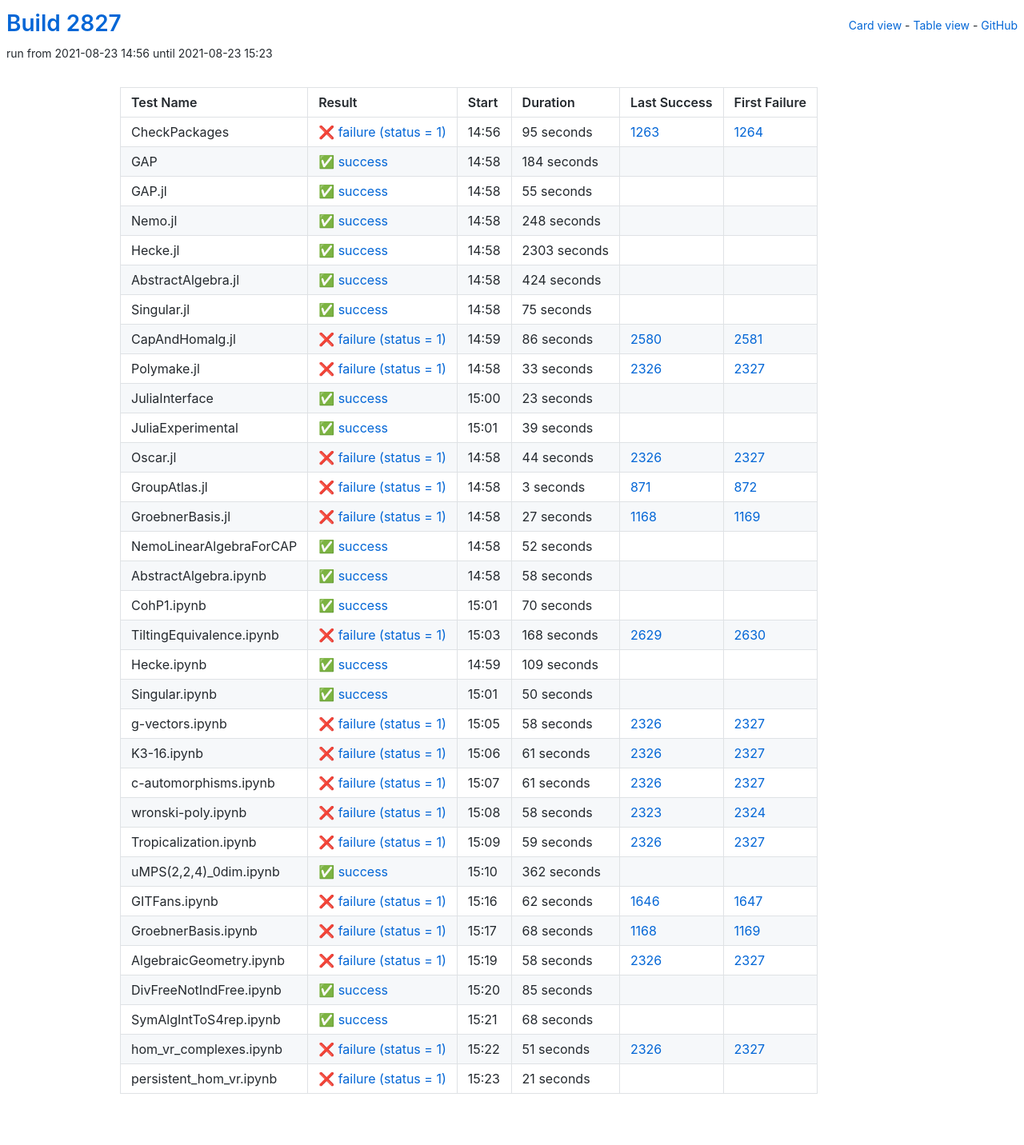
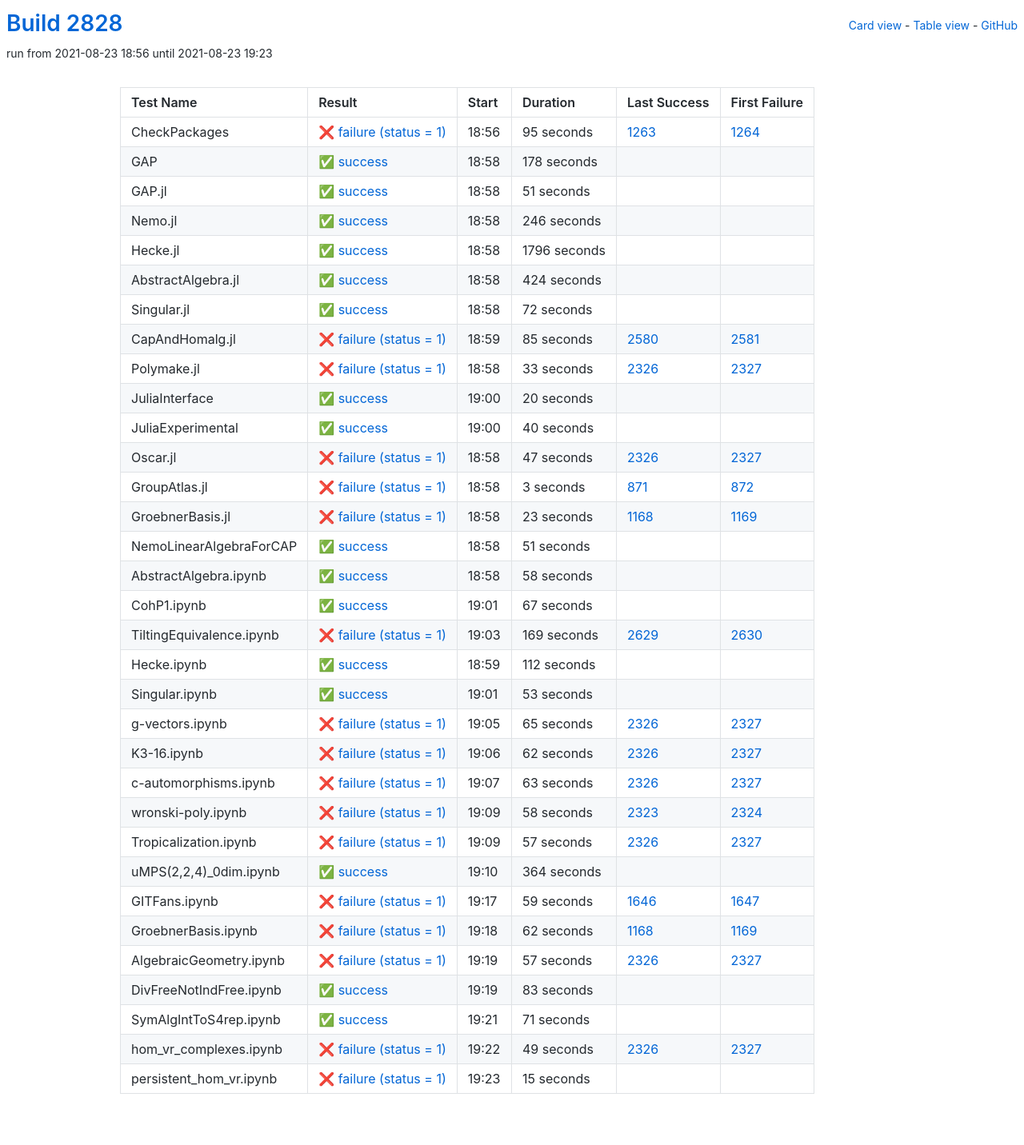
Before and after one commit to oscar-system/oscar-ci-status-stable, a Jekyll site: the page built from table.html, in a window 1280 px wide. Shown: the whole page at 80% size. Built offline with Jekyll 4.4.1, drawn with Linux system fonts in a browser that asks for light colours.

Commit message:
Build #2828

```diff
--- a/_data/ci.yml
+++ b/_data/ci.yml
@@ -1,6 +1,6 @@
 ---
-build: 2827
-build_url: https://oscarci.mathematik.uni-kl.de/job/oscar-stable/2827/
+build: 2828
+build_url: https://oscarci.mathematik.uni-kl.de/job/oscar-stable/2828/
 job: oscar-stable
 organization: oscar-system
 repo: oscar-ci-status-stable
@@ -8,8 +8,8 @@ repourl: https://github.com/oscar-system/oscar-ci-status-stable
 tests:
 - name: CheckPackages
   id: checkpackages
-  log: https://oscarci.mathematik.uni-kl.de/job/oscar-stable/2827/artifact/logs/build-2827/CheckPackages.log
-  start: 2021-08-23 14:56
+  log: https://oscarci.mathematik.uni-kl.de/job/oscar-stable/2828/artifact/logs/build-2828/CheckPackages.log
+  start: 2021-08-23 18:56
   success: false
   exitcode: 1
   status: failure
@@ -20,56 +20,56 @@ tests:
   first_failure_url: https://oscarci.mathematik.uni-kl.de/job/oscar-stable/1264/
 - name: GAP
   id: gap
-  log: https://oscarci.mathematik.uni-kl.de/job/oscar-stable/2827/artifact/logs/build-2827/GAP.log
-  start: 2021-08-23 14:58
+  log: https://oscarci.mathematik.uni-kl.de/job/oscar-stable/2828/artifact/logs/build-2828/GAP.log
+  start: 2021-08-23 18:58
   success: true
   exitcode: 0
   status: success
-  duration: 184
+  duration: 178
   last_success: false
   last_success_url:
   first_failure: false
   first_failure_url:
 - name: GAP.jl
   id: gap-jl
-  log: https://oscarci.mathematik.uni-kl.de/job/oscar-stable/2827/artifact/logs/build-2827/GAP.jl.log
-  start: 2021-08-23 14:58
+  log: https://oscarci.mathematik.uni-kl.de/job/oscar-stable/2828/artifact/logs/build-2828/GAP.jl.log
+  start: 2021-08-23 18:58
   success: true
   exitcode: 0
   status: success
-  duration: 55
+  duration: 51
   last_success: false
   last_success_url:
   first_failure: false
   first_failure_url:
 - name: Nemo.jl
   id: nemo-jl
-  log: https://oscarci.mathematik.uni-kl.de/job/oscar-stable/2827/artifact/logs/build-2827/Nemo.jl.log
-  start: 2021-08-23 14:58
+  log: https://oscarci.mathematik.uni-kl.de/job/oscar-stable/2828/artifact/logs/build-2828/Nemo.jl.log
+  start: 2021-08-23 18:58
   success: true
   exitcode: 0
   status: success
-  duration: 248
+  duration: 246
   last_success: false
   last_success_url:
   first_failure: false
   first_failure_url:
 - name: Hecke.jl
   id: hecke-jl
-  log: https://oscarci.mathematik.uni-kl.de/job/oscar-stable/2827/artifact/logs/build-2827/Hecke.jl.log
-  start: 2021-08-23 14:58
+  log: https://oscarci.mathematik.uni-kl.de/job/oscar-stable/2828/artifact/logs/build-2828/Hecke.jl.log
+  start: 2021-08-23 18:58
   success: true
   exitcode: 0
   status: success
-  duration: 2303
+  duration: 1796
   last_success: false
   last_success_url:
   first_failure: false
   first_failure_url:
 - name: AbstractAlgebra.jl
   id: abstractalgebra-jl
-  log: https://oscarci.mathematik.uni-kl.de/job/oscar-stable/2827/artifact/logs/build-2827/AbstractAlgebra.jl.log
-  start: 2021-08-23 14:58
+  log: https://oscarci.mathematik.uni-kl.de/job/oscar-stable/2828/artifact/logs/build-2828/AbstractAlgebra.jl.log
+  start: 2021-08-23 18:58
   success: true
   exitcode: 0
   status: success
@@ -80,32 +80,32 @@ tests:
   first_failure_url:
 - name: Singular.jl
   id: singular-jl
-  log: https://oscarci.mathematik.uni-kl.de/job/oscar-stable/2827/artifact/logs/build-2827/Singular.jl.log
-  start: 2021-08-23 14:58
+  log: https://oscarci.mathematik.uni-kl.de/job/oscar-stable/2828/artifact/logs/build-2828/Singular.jl.log
+  start: 2021-08-23 18:58
   success: true
   exitcode: 0
   status: success
-  duration: 75
+  duration: 72
   last_success: false
   last_success_url:
   first_failure: false
   first_failure_url:
 - name: CapAndHomalg.jl
   id: capandhomalg-jl
-  log: https://oscarci.mathematik.uni-kl.de/job/oscar-stable/2827/artifact/logs/build-2827/CapAndHomalg.jl.log
-  start: 2021-08-23 14:59
+  log: https://oscarci.mathematik.uni-kl.de/job/oscar-stable/2828/artifact/logs/build-2828/CapAndHomalg.jl.log
+  start: 2021-08-23 18:59
   success: false
   exitcode: 1
   status: failure
-  duration: 86
+  duration: 85
   last_success: 2580
   last_success_url: https://oscarci.mathematik.uni-kl.de/job/oscar-stable/2580/
   first_failure: 2581
   first_failure_url: https://oscarci.mathematik.uni-kl.de/job/oscar-stable/2581/
 - name: Polymake.jl
   id: polymake-jl
-  log: https://oscarci.mathematik.uni-kl.de/job/oscar-stable/2827/artifact/logs/build-2827/Polymake.jl.log
-  start: 2021-08-23 14:58
+  log: https://oscarci.mathematik.uni-kl.de/job/oscar-stable/2828/artifact/logs/build-2828/Polymake.jl.log
+  start: 2021-08-23 18:58
   success: false
   exitcode: 1
   status: failure
@@ -116,44 +116,44 @@ tests:
   first_failure_url: https://oscarci.mathematik.uni-kl.de/job/oscar-stable/2327/
 - name: JuliaInterface
   id: juliainterface
-  log: https://oscarci.mathematik.uni-kl.de/job/oscar-stable/2827/artifact/logs/build-2827/JuliaInterface.log
-  start: 2021-08-23 15:00
+  log: https://oscarci.mathematik.uni-kl.de/job/oscar-stable/2828/artifact/logs/build-2828/JuliaInterface.log
+  start: 2021-08-23 19:00
   success: true
   exitcode: 0
   status: success
-  duration: 23
+  duration: 20
   last_success: false
   last_success_url:
   first_failure: false
   first_failure_url:
 - name: JuliaExperimental
   id: juliaexperimental
-  log: https://oscarci.mathematik.uni-kl.de/job/oscar-stable/2827/artifact/logs/build-2827/JuliaExperimental.log
-  start: 2021-08-23 15:01
+  log: https://oscarci.mathematik.uni-kl.de/job/oscar-stable/2828/artifact/logs/build-2828/JuliaExperimental.log
+  start: 2021-08-23 19:00
   success: true
   exitcode: 0
   status: success
-  duration: 39
+  duration: 40
   last_success: false
   last_success_url:
   first_failure: false
   first_failure_url:
 - name: Oscar.jl
   id: oscar-jl
-  log: https://oscarci.mathematik.uni-kl.de/job/oscar-stable/2827/artifact/logs/build-2827/Oscar.jl.log
-  start: 2021-08-23 14:58
+  log: https://oscarci.mathematik.uni-kl.de/job/oscar-stable/2828/artifact/logs/build-2828/Oscar.jl.log
+  start: 2021-08-23 18:58
   success: false
   exitcode: 1
   status: failure
-  duration: 44
+  duration: 47
   last_success: 2326
   last_success_url: https://oscarci.mathematik.uni-kl.de/job/oscar-stable/2326/
   first_failure: 2327
   first_failure_url: https://oscarci.mathematik.uni-kl.de/job/oscar-stable/2327/
 - name: GroupAtlas.jl
   id: groupatlas-jl
-  log: https://oscarci.mathematik.uni-kl.de/job/oscar-stable/2827/artifact/logs/build-2827/GroupAtlas.jl.log
-  start: 2021-08-23 14:58
+  log: https://oscarci.mathematik.uni-kl.de/job/oscar-stable/2828/artifact/logs/build-2828/GroupAtlas.jl.log
+  start: 2021-08-23 18:58
   success: false
   exitcode: 1
   status: failure
@@ -164,32 +164,32 @@ tests:
   first_failure_url: https://oscarci.mathematik.uni-kl.de/job/oscar-stable/872/
 - name: GroebnerBasis.jl
   id: groebnerbasis-jl
-  log: https://oscarci.mathematik.uni-kl.de/job/oscar-stable/2827/artifact/logs/build-2827/GroebnerBasis.jl.log
-  start: 2021-08-23 14:58
+  log: https://oscarci.mathematik.uni-kl.de/job/oscar-stable/2828/artifact/logs/build-2828/GroebnerBasis.jl.log
+  start: 2021-08-23 18:58
   success: false
   exitcode: 1
   status: failure
-  duration: 27
+  duration: 23
   last_success: 1168
   last_success_url: https://oscarci.mathematik.uni-kl.de/job/oscar-stable/1168/
   first_failure: 1169
   first_failure_url: https://oscarci.mathematik.uni-kl.de/job/oscar-stable/1169/
 - name: NemoLinearAlgebraForCAP
   id: nemolinearalgebraforcap
-  log: https://oscarci.mathematik.uni-kl.de/job/oscar-stable/2827/artifact/logs/build-2827/NemoLinearAlgebraForCAP.log
-  start: 2021-08-23 14:58
+  log: https://oscarci.mathematik.uni-kl.de/job/oscar-stable/2828/artifact/logs/build-2828/NemoLinearAlgebraForCAP.log
+  start: 2021-08-23 18:58
   success: true
   exitcode: 0
   status: success
-  duration: 52
+  duration: 51
   last_success: false
   last_success_url:
   first_failure: false
   first_failure_url:
 - name: AbstractAlgebra.ipynb
   id: abstractalgebra-ipynb
-  log: https://oscarci.mathematik.uni-kl.de/job/oscar-stable/2827/artifact/logs/build-2827/AbstractAlgebra.ipynb.log
-  start: 2021-08-23 14:58
+  log: https://oscarci.mathematik.uni-kl.de/job/oscar-stable/2828/artifact/logs/build-2828/AbstractAlgebra.ipynb.log
+  start: 2021-08-23 18:58
   success: true
   exitcode: 0
   status: success
@@ -200,92 +200,92 @@ tests:
   first_failure_url:
 - name: CohP1.ipynb
   id: cohp1-ipynb
-  log: https://oscarci.mathematik.uni-kl.de/job/oscar-stable/2827/artifact/logs/build-2827/CohP1.ipynb.log
-  start: 2021-08-23 15:01
+  log: https://oscarci.mathematik.uni-kl.de/job/oscar-stable/2828/artifact/logs/build-2828/CohP1.ipynb.log
+  start: 2021-08-23 19:01
   success: true
   exitcode: 0
   status: success
-  duration: 70
+  duration: 67
   last_success: false
   last_success_url:
   first_failure: false
   first_failure_url:
 - name: TiltingEquivalence.ipynb
   id: tiltingequivalence-ipynb
-  log: https://oscarci.mathematik.uni-kl.de/job/oscar-stable/2827/artifact/logs/build-2827/TiltingEquivalence.ipynb.log
-  start: 2021-08-23 15:03
+  log: https://oscarci.mathematik.uni-kl.de/job/oscar-stable/2828/artifact/logs/build-2828/TiltingEquivalence.ipynb.log
+  start: 2021-08-23 19:03
   success: false
   exitcode: 1
   status: failure
-  duration: 168
+  duration: 169
   last_success: 2629
   last_success_url: https://oscarci.mathematik.uni-kl.de/job/oscar-stable/2629/
   first_failure: 2630
   first_failure_url: https://oscarci.mathematik.uni-kl.de/job/oscar-stable/2630/
 - name: Hecke.ipynb
   id: hecke-ipynb
-  log: https://oscarci.mathematik.uni-kl.de/job/oscar-stable/2827/artifact/logs/build-2827/Hecke.ipynb.log
-  start: 2021-08-23 14:59
+  log: https://oscarci.mathematik.uni-kl.de/job/oscar-stable/2828/artifact/logs/build-2828/Hecke.ipynb.log
+  start: 2021-08-23 18:59
   success: true
   exitcode: 0
   status: success
-  duration: 109
+  duration: 112
   last_success: false
   last_success_url:
   first_failure: false
   first_failure_url:
 - name: Singular.ipynb
   id: singular-ipynb
-  log: https://oscarci.mathematik.uni-kl.de/job/oscar-stable/2827/artifact/logs/build-2827/Singular.ipynb.log
-  start: 2021-08-23 15:01
+  log: https://oscarci.mathematik.uni-kl.de/job/oscar-stable/2828/artifact/logs/build-2828/Singular.ipynb.log
+  start: 2021-08-23 19:01
   success: true
   exitcode: 0
   status: success
-  duration: 50
+  duration: 53
   last_success: false
   last_success_url:
   first_failure: false
   first_failure_url:
 - name: g-vectors.ipynb
   id: g-vectors-ipynb
-  log: https://oscarci.mathematik.uni-kl.de/job/oscar-stable/2827/artifact/logs/build-2827/g-vectors.ipynb.log
-  start: 2021-08-23 15:05
+  log: https://oscarci.mathematik.uni-kl.de/job/oscar-stable/2828/artifact/logs/build-2828/g-vectors.ipynb.log
+  start: 2021-08-23 19:05
   success: false
   exitcode: 1
   status: failure
-  duration: 58
+  duration: 65
   last_success: 2326
   last_success_url: https://oscarci.mathematik.uni-kl.de/job/oscar-stable/2326/
   first_failure: 2327
   first_failure_url: https://oscarci.mathematik.uni-kl.de/job/oscar-stable/2327/
 - name: K3-16.ipynb
   id: k3-16-ipynb
-  log: https://oscarci.mathematik.uni-kl.de/job/oscar-stable/2827/artifact/logs/build-2827/K3-16.ipynb.log
-  start: 2021-08-23 15:06
+  log: https://oscarci.mathematik.uni-kl.de/job/oscar-stable/2828/artifact/logs/build-2828/K3-16.ipynb.log
+  start: 2021-08-23 19:06
   success: false
   exitcode: 1
   status: failure
-  duration: 61
+  duration: 62
   last_success: 2326
   last_success_url: https://oscarci.mathematik.uni-kl.de/job/oscar-stable/2326/
   first_failure: 2327
   first_failure_url: https://oscarci.mathematik.uni-kl.de/job/oscar-stable/2327/
 - name: c-automorphisms.ipynb
   id: c-automorphisms-ipynb
-  log: https://oscarci.mathematik.uni-kl.de/job/oscar-stable/2827/artifact/logs/build-2827/c-automorphisms.ipynb.log
-  start: 2021-08-23 15:07
+  log: https://oscarci.mathematik.uni-kl.de/job/oscar-stable/2828/artifact/logs/build-2828/c-automorphisms.ipynb.log
+  start: 2021-08-23 19:07
   success: false
   exitcode: 1
   status: failure
-  duration: 61
+  duration: 63
   last_success: 2326
   last_success_url: https://oscarci.mathematik.uni-kl.de/job/oscar-stable/2326/
   first_failure: 2327
   first_failure_url: https://oscarci.mathematik.uni-kl.de/job/oscar-stable/2327/
 - name: wronski-poly.ipynb
   id: wronski-poly-ipynb
-  log: https://oscarci.mathematik.uni-kl.de/job/oscar-stable/2827/artifact/logs/build-2827/wronski-poly.ipynb.log
-  start: 2021-08-23 15:08
+  log: https://oscarci.mathematik.uni-kl.de/job/oscar-stable/2828/artifact/logs/build-2828/wronski-poly.ipynb.log
+  start: 2021-08-23 19:09
   success: false
   exitcode: 1
   status: failure
@@ -296,108 +296,108 @@ tests:
   first_failure_url: https://oscarci.mathematik.uni-kl.de/job/oscar-stable/2324/
 - name: Tropicalization.ipynb
   id: tropicalization-ipynb
-  log: https://oscarci.mathematik.uni-kl.de/job/oscar-stable/2827/artifact/logs/build-2827/Tropicalization.ipynb.log
-  start: 2021-08-23 15:09
+  log: https://oscarci.mathematik.uni-kl.de/job/oscar-stable/2828/artifact/logs/build-2828/Tropicalization.ipynb.log
+  start: 2021-08-23 19:09
   success: false
   exitcode: 1
   status: failure
-  duration: 59
+  duration: 57
   last_success: 2326
   last_success_url: https://oscarci.mathematik.uni-kl.de/job/oscar-stable/2326/
   first_failure: 2327
   first_failure_url: https://oscarci.mathematik.uni-kl.de/job/oscar-stable/2327/
 - name: uMPS(2,2,4)_0dim.ipynb
   id: umps-2-2-4-0dim-ipynb
-  log: https://oscarci.mathematik.uni-kl.de/job/oscar-stable/2827/artifact/logs/build-2827/uMPS-2-2-4-_0dim.ipynb.log
-  start: 2021-08-23 15:10
+  log: https://oscarci.mathematik.uni-kl.de/job/oscar-stable/2828/artifact/logs/build-2828/uMPS-2-2-4-_0dim.ipynb.log
+  start: 2021-08-23 19:10
   success: true
   exitcode: 0
   status: success
-  duration: 362
+  duration: 364
   last_success: false
   last_success_url:
   first_failure: false
   first_failure_url:
 - name: GITFans.ipynb
   id: gitfans-ipynb
-  log: https://oscarci.mathematik.uni-kl.de/job/oscar-stable/2827/artifact/logs/build-2827/GITFans.ipynb.log
-  start: 2021-08-23 15:16
+  log: https://oscarci.mathematik.uni-kl.de/job/oscar-stable/2828/artifact/logs/build-2828/GITFans.ipynb.log
+  start: 2021-08-23 19:17
   success: false
   exitcode: 1
   status: failure
-  duration: 62
+  duration: 59
   last_success: 1646
   last_success_url: https://oscarci.mathematik.uni-kl.de/job/oscar-stable/1646/
   first_failure: 1647
   first_failure_url: https://oscarci.mathematik.uni-kl.de/job/oscar-stable/1647/
 - name: GroebnerBasis.ipynb
   id: groebnerbasis-ipynb
-  log: https://oscarci.mathematik.uni-kl.de/job/oscar-stable/2827/artifact/logs/build-2827/GroebnerBasis.ipynb.log
-  start: 2021-08-23 15:17
+  log: https://oscarci.mathematik.uni-kl.de/job/oscar-stable/2828/artifact/logs/build-2828/GroebnerBasis.ipynb.log
+  start: 2021-08-23 19:18
   success: false
   exitcode: 1
   status: failure
-  duration: 68
+  duration: 62
   last_success: 1168
   last_success_url: https://oscarci.mathematik.uni-kl.de/job/oscar-stable/1168/
   first_failure: 1169
   first_failure_url: https://oscarci.mathematik.uni-kl.de/job/oscar-stable/1169/
 - name: AlgebraicGeometry.ipynb
   id: algebraicgeometry-ipynb
-  log: https://oscarci.mathematik.uni-kl.de/job/oscar-stable/2827/artifact/logs/build-2827/AlgebraicGeometry.ipynb.log
-  start: 2021-08-23 15:19
+  log: https://oscarci.mathematik.uni-kl.de/job/oscar-stable/2828/artifact/logs/build-2828/AlgebraicGeometry.ipynb.log
+  start: 2021-08-23 19:19
   success: false
   exitcode: 1
   status: failure
-  duration: 58
+  duration: 57
   last_success: 2326
   last_success_url: https://oscarci.mathematik.uni-kl.de/job/oscar-stable/2326/
   first_failure: 2327
   first_failure_url: https://oscarci.mathematik.uni-kl.de/job/oscar-stable/2327/
 - name: DivFreeNotIndFree.ipynb
   id: divfreenotindfree-ipynb
-  log: https://oscarci.mathematik.uni-kl.de/job/oscar-stable/2827/artifact/logs/build-2827/DivFreeNotIndFree.ipynb.log
-  start: 2021-08-23 15:20
+  log: https://oscarci.mathematik.uni-kl.de/job/oscar-stable/2828/artifact/logs/build-2828/DivFreeNotIndFree.ipynb.log
+  start: 2021-08-23 19:19
   success: true
   exitcode: 0
   status: success
-  duration: 85
+  duration: 83
   last_success: false
   last_success_url:
   first_failure: false
   first_failure_url:
 - name: SymAlgIntToS4rep.ipynb
   id: symalginttos4rep-ipynb
-  log: https://oscarci.mathematik.uni-kl.de/job/oscar-stable/2827/artifact/logs/build-2827/SymAlgIntToS4rep.ipynb.log
-  start: 2021-08-23 15:21
+  log: https://oscarci.mathematik.uni-kl.de/job/oscar-stable/2828/artifact/logs/build-2828/SymAlgIntToS4rep.ipynb.log
+  start: 2021-08-23 19:21
   success: true
   exitcode: 0
   status: success
-  duration: 68
+  duration: 71
   last_success: false
   last_success_url:
   first_failure: false
   first_failure_url:
 - name: hom_vr_complexes.ipynb
   id: hom-vr-complexes-ipynb
-  log: https://oscarci.mathematik.uni-kl.de/job/oscar-stable/2827/artifact/logs/build-2827/hom_vr_complexes.ipynb.log
-  start: 2021-08-23 15:22
+  log: https://oscarci.mathematik.uni-kl.de/job/oscar-stable/2828/artifact/logs/build-2828/hom_vr_complexes.ipynb.log
+  start: 2021-08-23 19:22
   success: false
   exitcode: 1
   status: failure
-  duration: 51
+  duration: 49
   last_success: 2326
   last_success_url: https://oscarci.mathematik.uni-kl.de/job/oscar-stable/2326/
   first_failure: 2327
   first_failure_url: https://oscarci.mathematik.uni-kl.de/job/oscar-stable/2327/
 - name: persistent_hom_vr.ipynb
   id: persistent-hom-vr-ipynb
-  log: https://oscarci.mathematik.uni-kl.de/job/oscar-stable/2827/artifact/logs/build-2827/persistent_hom_vr.ipynb.log
-  start: 2021-08-23 15:23
+  log: https://oscarci.mathematik.uni-kl.de/job/oscar-stable/2828/artifact/logs/build-2828/persistent_hom_vr.ipynb.log
+  start: 2021-08-23 19:23
   success: false
   exitcode: 1
   status: failure
-  duration: 21
+  duration: 15
   last_success: false
   last_success_url:
   first_failure: false
```
Also changed, not shown: README.md.
